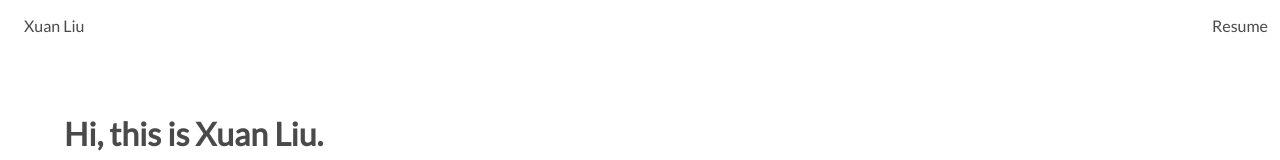
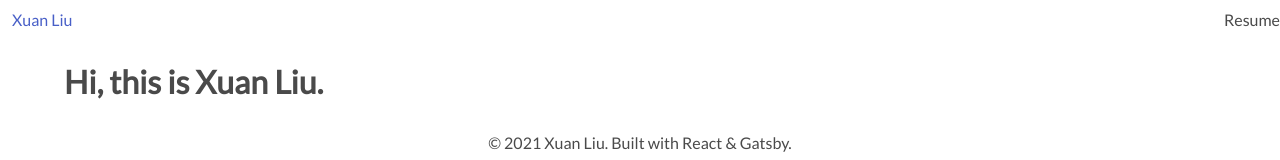
Before and after one commit to xuan6/xuanliu, a Gatsby site: page /about in a window 1280 px wide. Shown: the top 160 px of the page. Built offline with nearby package versions, Linux system fonts and the light colour scheme; Gatsby itself is replaced by a stand-in of ours.

Commit message:
updating nav positioning and layout

```diff
--- a/src/components/header.js
+++ b/src/components/header.js
@@ -4,7 +4,7 @@ import { Link } from "gatsby"
 
 const Header = ({ siteTitle }) => (
   <div className='container is-fluid'>
-  <nav class='navbar is-transparent' role='navigation' aria-label='main navigation'>
+  <nav class='navbar is-fixed-top is-transparent' role='navigation' aria-label='main navigation'>
       <div className='navbar-menu is-active'>
       <div className='navbar-start'>
         <a className='navbar-item'><Link to='/' target='_blank'>{siteTitle}</Link></a>
--- a/src/pages/styles.css
+++ b/src/pages/styles.css
@@ -54,6 +54,10 @@ p {
     max-width: 1280px;
     margin:0 auto 0 auto;
     background-color: rgba(0, 0, 0, 0);
+}
+
+.navbar-start, .navbar-end {
+    display: inline-block;
 }
 
 footer {
@@ -117,7 +121,7 @@ footer {
     flex-direction: column;
     justify-content: center;
     align-items: center;
-    margin-top: 0.75rem;
+    margin-top: 2rem;
 }
 
 .post-divider {
```
